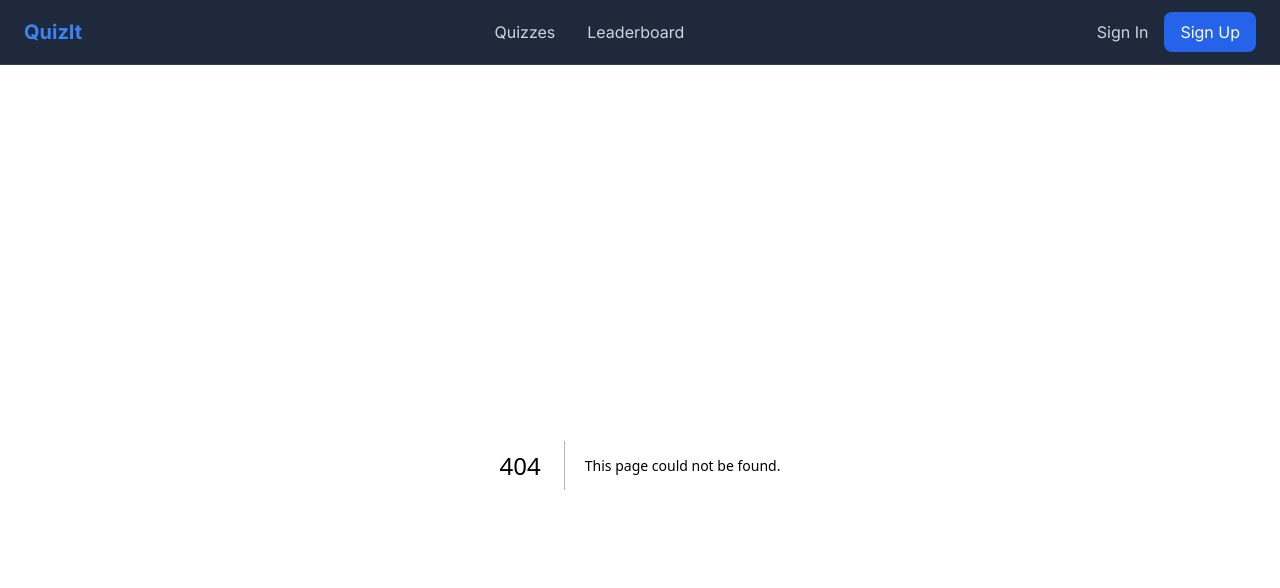
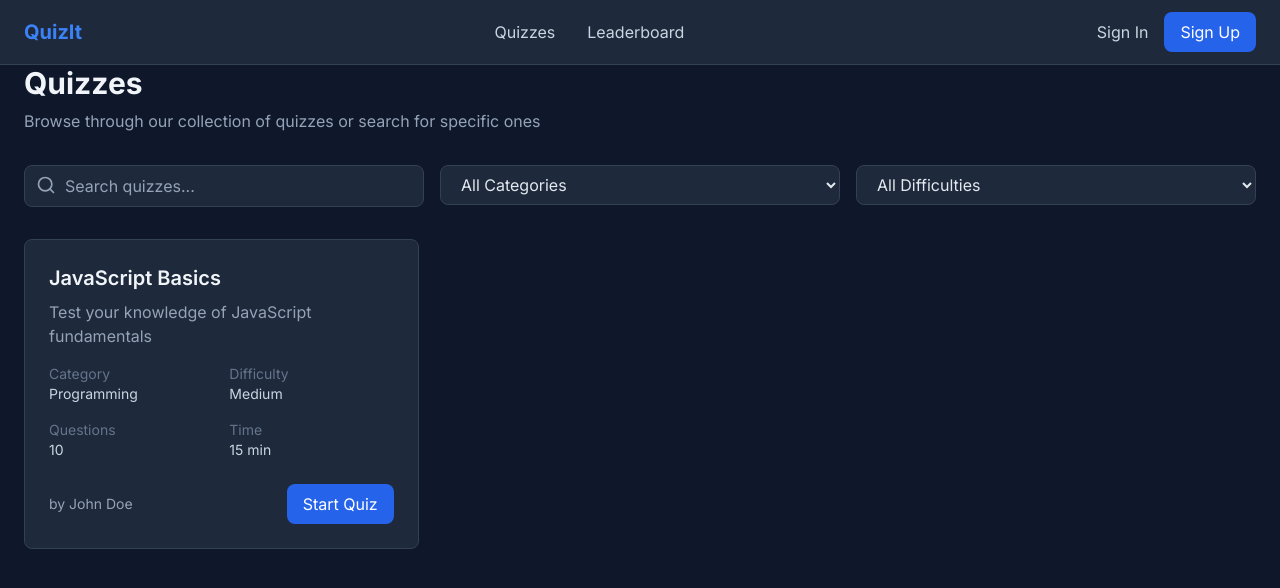
Before and after one commit to UniversityOfGdanskProjects/projektprogramistyczny-j-bisew, a Next.js app in the folder quiz-app/: page /quizzes in a window 1280 px wide. Before the commit this address had no page. Shown: the top 588 px of the page. Built offline with nearby package versions, Linux system fonts and the light colour scheme.

Commit message:
create quizzes

```diff
--- /dev/null
+++ b/quiz-app/app/components/searchBar.tsx
@@ -0,0 +1,30 @@
+'use client';
+
+import { Search } from 'lucide-react';
+
+interface SearchBarProps {
+  placeholder?: string;
+  value: string;
+  onChange: (value: string) => void;
+  className?: string;
+}
+
+export default function SearchBar({
+  placeholder = "Search...",
+  value,
+  onChange,
+  className = ""
+}: SearchBarProps) {
+  return (
+    <div className={`relative ${className}`}>
+      <input
+        type="text"
+        placeholder={placeholder}
+        value={value}
+        onChange={(e) => onChange(e.target.value)}
+        className="w-full pl-10 pr-4 py-2 bg-slate-800 border border-slate-700 rounded-lg text-slate-200 placeholder-slate-400 focus:outline-none focus:ring-2 focus:ring-blue-500"
+      />
+      <Search className="absolute left-3 top-2.5 h-5 w-5 text-slate-400" />
+    </div>
+  );
+}
--- /dev/null
+++ b/quiz-app/app/quizzes/layout.tsx
@@ -0,0 +1,19 @@
+export default function QuizzesLayout({
+    children,
+  }: {
+    children: React.ReactNode
+  }) {
+    return (
+      <div className="min-h-screen bg-slate-900">
+        <div className="container mx-auto px-4 py-8">
+          <div className="mb-8">
+            <h1 className="text-3xl font-bold text-slate-100">Quizzes</h1>
+            <p className="text-slate-400 mt-2">
+              Browse through our collection of quizzes or search for specific ones
+            </p>
+          </div>
+          {children}
+        </div>
+      </div>
+    )
+  }
--- /dev/null
+++ b/quiz-app/app/quizzes/page.tsx
@@ -0,0 +1,119 @@
+'use client';
+
+import { useState } from 'react';
+import SearchBar from '../components/searchBar';
+
+// Temporary mock data until API is configured
+const mockQuizzes = [
+  {
+    id: '1',
+    title: 'JavaScript Basics',
+    description: 'Test your knowledge of JavaScript fundamentals',
+    category: 'Programming',
+    difficulty: 'medium',
+    questionsCount: 10,
+    timeLimit: 15,
+    author: 'John Doe',
+  },
+  // Add more mock quizzes as needed
+];
+
+export default function QuizzesPage() {
+  const [searchQuery, setSearchQuery] = useState('');
+  const [selectedCategory, setSelectedCategory] = useState('all');
+  const [selectedDifficulty, setSelectedDifficulty] = useState('all');
+
+  return (
+    <div>
+      {/* Search and Filters */}
+      <div className="mb-8 grid grid-cols-1 md:grid-cols-3 gap-4">
+        {/* Search */}
+        <SearchBar
+          placeholder="Search quizzes..."
+          value={searchQuery}
+          onChange={setSearchQuery}
+        />
+
+        {/* Category Filter */}
+        <div>
+          <select
+            value={selectedCategory}
+            onChange={(e) => setSelectedCategory(e.target.value)}
+            className="w-full px-4 py-2 bg-slate-800 border border-slate-700 rounded-lg text-slate-200 focus:outline-none focus:ring-2 focus:ring-blue-500"
+          >
+            <option value="all">All Categories</option>
+            <option value="programming">Programming</option>
+            <option value="science">Science</option>
+            <option value="history">History</option>
+          </select>
+        </div>
+
+        {/* Difficulty Filter */}
+        <div>
+          <select
+            value={selectedDifficulty}
+            onChange={(e) => setSelectedDifficulty(e.target.value)}
+            className="w-full px-4 py-2 bg-slate-800 border border-slate-700 rounded-lg text-slate-200 focus:outline-none focus:ring-2 focus:ring-blue-500"
+          >
+            <option value="all">All Difficulties</option>
+            <option value="easy">Easy</option>
+            <option value="medium">Medium</option>
+            <option value="hard">Hard</option>
+          </select>
+        </div>
+      </div>
+
+      {/* Quiz Grid */}
+      <div className="grid grid-cols-1 md:grid-cols-2 lg:grid-cols-3 gap-6">
+        {mockQuizzes.map((quiz) => (
+          <div
+            key={quiz.id}
+            className="bg-slate-800 border border-slate-700 rounded-lg overflow-hidden hover:border-slate-600 transition-colors"
+          >
+            <div className="p-6">
+              <h3 className="text-xl font-semibold text-slate-100 mb-2">
+                {quiz.title}
+              </h3>
+              <p className="text-slate-400 mb-4">{quiz.description}</p>
+
+              <div className="grid grid-cols-2 gap-4 text-sm">
+                <div>
+                  <p className="text-slate-500">Category</p>
+                  <p className="text-slate-300">{quiz.category}</p>
+                </div>
+                <div>
+                  <p className="text-slate-500">Difficulty</p>
+                  <p className="text-slate-300 capitalize">{quiz.difficulty}</p>
+                </div>
+                <div>
+                  <p className="text-slate-500">Questions</p>
+                  <p className="text-slate-300">{quiz.questionsCount}</p>
+                </div>
+                <div>
+                  <p className="text-slate-500">Time</p>
+                  <p className="text-slate-300">{quiz.timeLimit} min</p>
+                </div>
+              </div>
+
+              <div className="mt-6 flex justify-between items-center">
+                <div className="text-sm text-slate-400">
+                  by {quiz.author}
+                </div>
+                <button className="px-4 py-2 bg-blue-600 text-white rounded-lg hover:bg-blue-700 transition-colors">
+                  Start Quiz
+                </button>
+              </div>
+            </div>
+          </div>
+        ))}
+      </div>
+
+      {/* Empty State */}
+      {mockQuizzes.length === 0 && (
+        <div className="text-center py-12">
+          <p className="text-slate-400 text-lg">No quizzes found</p>
+        </div>
+      )}
+    </div>
+  );
+}
```
